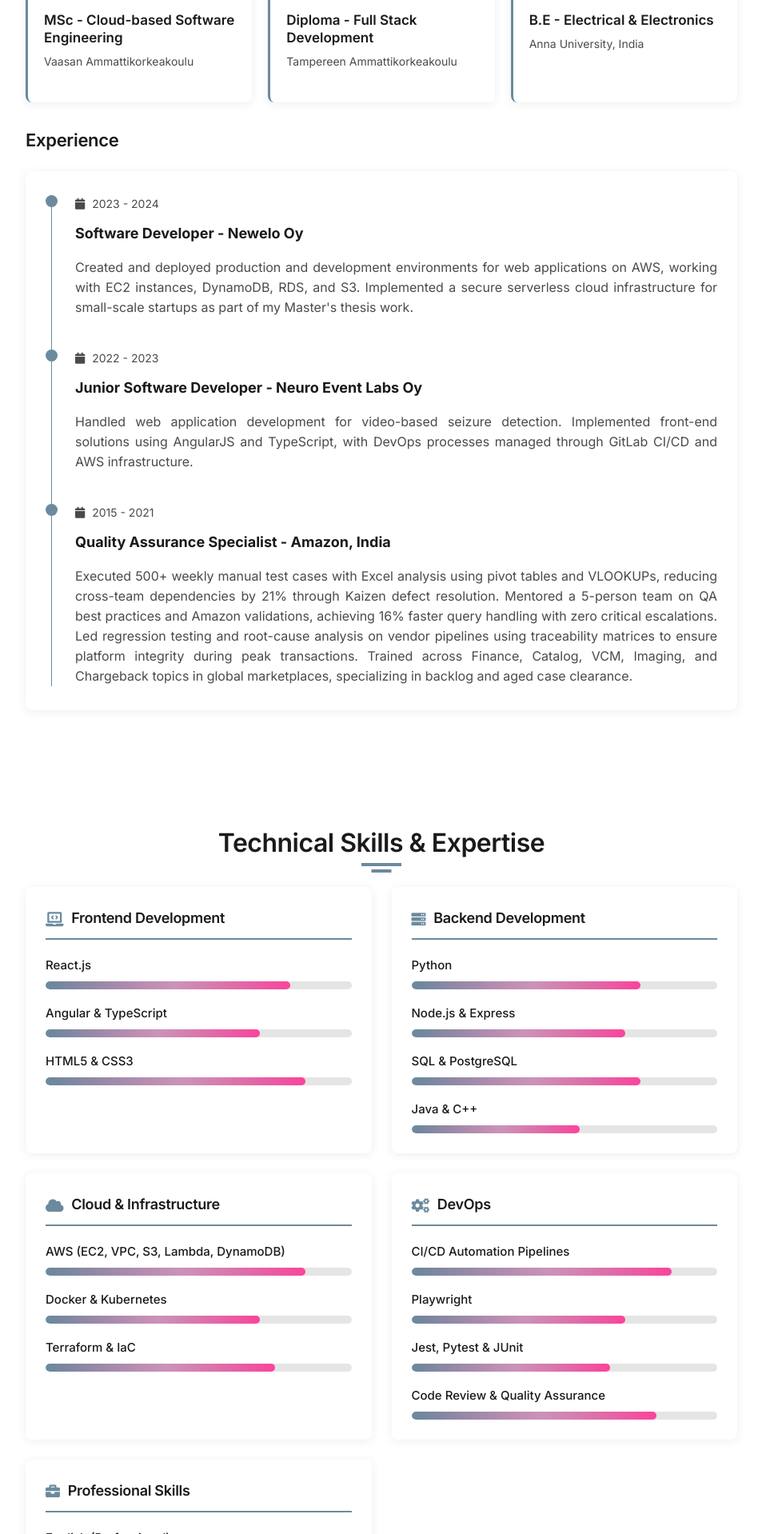
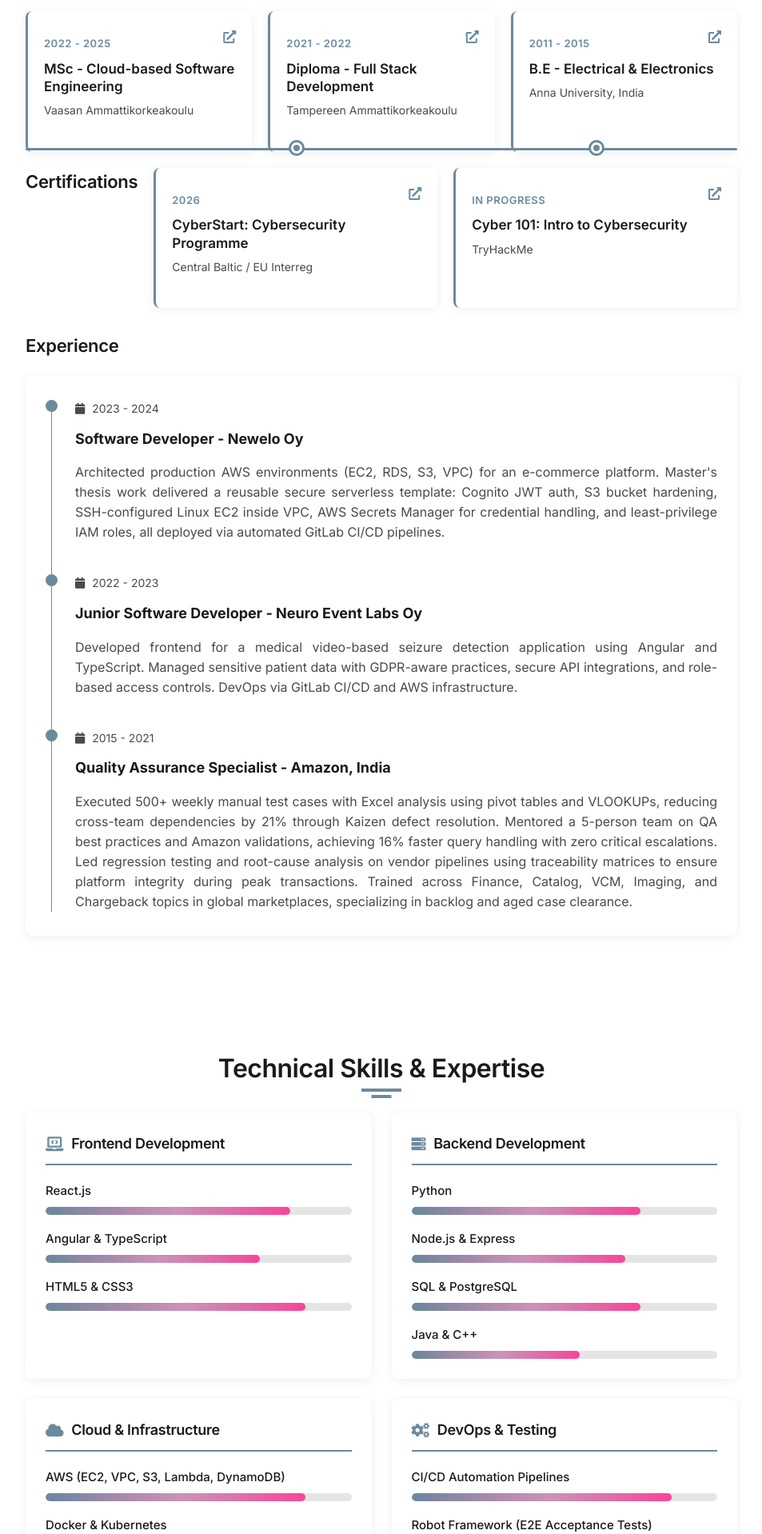
Before and after one commit to spavythra/myportfolio, a PHP site: page / in a window 1280 px wide. Shown: the part 1764-3682 px from the top of the page at 80% size, without its empty margins (38-991 px from the left). Run offline with PHP 8.4, Linux system fonts and the light colour scheme.

Commit message:
feat: add cybersecurity skills, certs, Robot Framework; fix tag spacing

```diff
--- a/css/style.css
+++ b/css/style.css
@@ -1157,6 +1157,7 @@ h3.my-profession
     border-radius: 20px;
     font-size: 11px;
     font-weight: 600;
+    letter-spacing: normal;
     backdrop-filter: blur(10px);
     box-shadow: 0 2px 8px rgba(0, 0, 0, 0.15);
     white-space: nowrap;
--- a/index.html
+++ b/index.html
@@ -4,7 +4,7 @@
   <meta charset="UTF-8">
   <meta http-equiv="X-UA-Compatible" content="IE=edge">
   <meta name="viewport" content="width=device-width, initial-scale=1.0">
-  <title>Pavithra Subramaniyam | Full-Stack Developer</title>
+  <title>Pavithra Subramaniyam | Full-Stack & Security-Aware Developer</title>
 
   <!-- ===== CSS Files ===== -->
   <link rel="stylesheet" href="css/style.css">
@@ -49,7 +49,7 @@
             <div class="home-info padd-15">
               <h3 class="hello">Hello, my name is <span class="name">Pavithra Subramaniyam</span></h3>
               <h3 class="my-profession">I'm a <span class="typing"></span></h3>
-              <p>I'm a Full-Stack Developer with Cloud/DevOps expertise, actively seeking Full-Stack Developer and Software Developer positions.</p>
+              <p>Full-Stack Developer with Cloud/DevOps and security experience, actively seeking Full-Stack, Software Developer, and Cybersecurity roles.</p>
               <div class="row">
                 <div class="buttons padd-15">
               <a href="https://raw.githubusercontent.com/spavythra/CV/main/Pavithra_CV.pdf" target="_blank" class="btn">Download CV <i style="color: white;display: inline-block;margin-left: 8px;" class="fas fa-external-link-alt"></i></a>
@@ -127,10 +127,10 @@
             <div class="about-content padd-15">
               <div class="row">
                 <div class="about-text padd-15">
-                  <h3>I'm Pavithra, <span>Full-Stack Developer & Cloud Engineer</span></h3>
-                  <p>MSc in Cloud-based Software Engineering (2025). I build and ship production-grade software across the full stack — React, Next.js, Node.js, TypeScript, Python, and AWS — from real-time IoT dashboards to serverless cloud infrastructure to zero-dependency web apps.
+                  <h3>I'm Pavithra, <span>Full-Stack Developer & Security-Aware Engineer</span></h3>
+                  <p>MSc in Cloud-based Software Engineering (2025). I build and ship production-grade software across the full stack: React, Next.js, Node.js, TypeScript, Python, and AWS, from real-time IoT dashboards to secure serverless infrastructure to zero-dependency web apps.
                     <br><br>
-                    At Newelo Oy, architected secure serverless infrastructure and deployed production AWS environments for e-commerce platforms. At Neuro Event Labs, developed a video-based seizure detection application with Angular, TypeScript, and GitLab CI/CD. Eight years in tech, with a foundation in data-driven QA at Amazon that still informs how I think about correctness and edge cases.
+                    Security runs through my work. My Master's thesis built a production-grade secure serverless system: Cognito JWT auth, S3 hardening, SSH-configured Linux EC2 in a VPC, AWS Secrets Manager, and least-privilege IAM, all automated through GitLab CI/CD. At Neuro Event Labs I handled sensitive patient data with GDPR-aware access controls. I hold a CyberStart certification (Central Baltic / EU Interreg) and am working through TryHackMe's Cyber 101 path, actively targeting security engineering roles alongside full-stack development.
                   </p>
                 </div>
               </div>
@@ -171,6 +171,21 @@
                     </div>
 
                   </div>
+                  <div class="education-cards" style="margin-top:20px;">
+                    <h3 class="title" style="margin-bottom:12px;">Certifications</h3>
+                    <div class="education-card">
+                      <div class="edu-year">2026</div>
+                      <h4 class="edu-degree">CyberStart: Cybersecurity Programme</h4>
+                      <p class="edu-institute">Central Baltic / EU Interreg</p>
+                      <a href="https://cyberstart-project.com/courses/cyberstart/" target="_blank" class="edu-link"><i class="fas fa-external-link-alt"></i></a>
+                    </div>
+                    <div class="education-card">
+                      <div class="edu-year">In Progress</div>
+                      <h4 class="edu-degree">Cyber 101: Intro to Cybersecurity</h4>
+                      <p class="edu-institute">TryHackMe</p>
+                      <a href="https://tryhackme.com" target="_blank" class="edu-link"><i class="fas fa-external-link-alt"></i></a>
+                    </div>
+                  </div>
                 </div>
                 <div class="experience padd-15">
                   <h3 class="title">Experience</h3>
@@ -184,7 +199,7 @@
                             <i class="fa fa-calendar"></i> 2023 - 2024
                           </h3>
                           <h4 class="timeline-title">Software Developer - Newelo Oy</h4>
-                          <p class="timeline-text">Created and deployed production and development environments for web applications on AWS, working with EC2 instances, DynamoDB, RDS, and S3. Implemented a secure serverless cloud infrastructure for small-scale startups as part of my Master's thesis work.</p>
+                          <p class="timeline-text">Architected production AWS environments (EC2, RDS, S3, VPC) for an e-commerce platform. Master's thesis work delivered a reusable secure serverless template: Cognito JWT auth, S3 bucket hardening, SSH-configured Linux EC2 inside VPC, AWS Secrets Manager for credential handling, and least-privilege IAM roles, all deployed via automated GitLab CI/CD pipelines.</p>
                         </div>
 
                         <!-- ===== timeline item ===== -->
@@ -194,7 +209,7 @@
                             <i class="fa fa-calendar"></i> 2022 - 2023
                           </h3>
                           <h4 class="timeline-title">Junior Software Developer - Neuro Event Labs Oy</h4>
-                          <p class="timeline-text">Handled web application development for video-based seizure detection. Implemented front-end solutions using AngularJS and TypeScript, with DevOps processes managed through GitLab CI/CD and AWS infrastructure.</p>
+                          <p class="timeline-text">Developed frontend for a medical video-based seizure detection application using Angular and TypeScript. Managed sensitive patient data with GDPR-aware practices, secure API integrations, and role-based access controls. DevOps via GitLab CI/CD and AWS infrastructure.</p>
                         </div>
                         <!-- ===== timeline item ===== -->
                         <div class="timeline-item">
@@ -334,7 +349,7 @@
 
             <!-- CI/CD, DevOps & Testing -->
             <div class="skill-category">
-              <h3 class="category-title"><i class="fas fa-cogs"></i> DevOps</h3>
+              <h3 class="category-title"><i class="fas fa-cogs"></i> DevOps & Testing</h3>
               <div class="skills-list">
                 <div class="skill-item" data-percent="85">
                   <div class="skill-info">
@@ -346,7 +361,15 @@
                 </div>
                 <div class="skill-item" data-percent="70">
                   <div class="skill-info">
-                    <span class="skill-name">Playwright</span>
+                    <span class="skill-name">Robot Framework (E2E Acceptance Tests)</span>
+                  </div>
+                  <div class="skill-bar">
+                    <div class="skill-progress"></div>
+                  </div>
+                </div>
+                <div class="skill-item" data-percent="70">
+                  <div class="skill-info">
+                    <span class="skill-name">Playwright (Visual Regression)</span>
                   </div>
                   <div class="skill-bar">
                     <div class="skill-progress"></div>
@@ -360,9 +383,40 @@
                     <div class="skill-progress"></div>
                   </div>
                 </div>
-                <div class="skill-item" data-percent="80">
+              </div>
+            </div>
+
+            <!-- Security -->
+            <div class="skill-category">
+              <h3 class="category-title"><i class="fas fa-shield-alt"></i> Security</h3>
+              <div class="skills-list">
+                <div class="skill-item" data-percent="75">
                   <div class="skill-info">
-                    <span class="skill-name">Code Review & Quality Assurance</span>
+                    <span class="skill-name">AWS Cognito JWT Authentication</span>
+                  </div>
+                  <div class="skill-bar">
+                    <div class="skill-progress"></div>
+                  </div>
+                </div>
+                <div class="skill-item" data-percent="75">
+                  <div class="skill-info">
+                    <span class="skill-name">VPC, SSH & Linux Server Hardening</span>
+                  </div>
+                  <div class="skill-bar">
+                    <div class="skill-progress"></div>
+                  </div>
+                </div>
+                <div class="skill-item" data-percent="70">
+                  <div class="skill-info">
+                    <span class="skill-name">AWS Secrets Manager & IAM Least Privilege</span>
+                  </div>
+                  <div class="skill-bar">
+                    <div class="skill-progress"></div>
+                  </div>
+                </div>
+                <div class="skill-item" data-percent="65">
+                  <div class="skill-info">
+                    <span class="skill-name">S3 Bucket Hardening & Encryption</span>
                   </div>
                   <div class="skill-bar">
                     <div class="skill-progress"></div>
@@ -532,14 +586,15 @@
                     <div class="project-image">
                       <img src="img/serverless.png" alt="Serverless Infrastructure">
                       <div class="project-overlay">
-                        <span class="project-tag">AWS</span>
-                        <span class="project-tag">Serverless</span>
-                        <span class="project-tag">Cloud</span>
+                        <span class="project-tag">AWS Cognito</span>
+                        <span class="project-tag">VPC / SSH</span>
+                        <span class="project-tag">Secrets Manager</span>
+                        <span class="project-tag">Serverless IaC</span>
                       </div>
                     </div>
                     <div class="project-content">
                       <h3 class="project-title">Serverless Cloud Infrastructure</h3>
-                      <p class="project-description">Secure, cost-effective serverless cloud infrastructure template for small scale startups. Features AWS integration, testing, and automated deployments.</p>
+                      <p class="project-description">MSc thesis: a secure, reusable serverless infrastructure for startups on AWS. Implemented Cognito JWT authentication across all API routes, S3 bucket policy hardening (public access blocked), VPC with SSH-configured Linux EC2, AWS Secrets Manager for credential storage, IAM least-privilege roles, and automated GitLab CI/CD pipelines. Deployed via Serverless Framework as reusable IaC.</p>
                       <div class="project-footer">
                         <a href="https://www.theseus.fi/handle/10024/884354" target="_blank" class="project-link">
                           <i class="fas fa-file-alt"></i> Publication
@@ -563,7 +618,7 @@
                     </div>
                     <div class="project-content">
                       <h3 class="project-title">ClearNest - Family Management App</h3>
-                      <p class="project-description">Household management web app built with Next.js 15, React 19, and TypeScript. Kanban task board, habit streak tracking, shared shopping list, meal planner, and inventory management. Dual test layer — Jest unit tests + Robot Framework E2E acceptance tests (auth, Kanban, shopping). Real-time sync via Supabase, Google OAuth, deployed on Vercel.</p>
+                      <p class="project-description">Household management web app built with Next.js 15, React 19, and TypeScript. Kanban task board, habit streak tracking, shared shopping list, meal planner, and inventory management. Dual test layer: Jest unit tests + Robot Framework E2E acceptance tests (auth, Kanban, shopping). Real-time sync via Supabase, Google OAuth, deployed on Vercel.</p>
                       <div class="project-footer">
                         <a href="https://clear-nest.vercel.app" target="_blank" class="project-link">
                           <i class="fas fa-external-link-alt"></i> Live Demo
@@ -598,7 +653,6 @@
                         <a href="https://github.com/spavythra/digit_identification_app" target="_blank" class="project-link">
                           <i class="fab fa-github"></i> GitHub
                         </a>
-                        <span class="project-type">ML + Full Stack</span>
                       </div>
                     </div>
                 </div>
@@ -625,7 +679,6 @@
                         <a href="https://github.com/spavythra/sportsclub" target="_blank" class="project-link">
                           <i class="fab fa-github"></i> GitHub
                         </a>
-                        <span class="project-type">Sports / React</span>
                       </div>
                     </div>
                 </div>
@@ -644,7 +697,7 @@
                       </div>
                     </div>
                     <div class="project-content">
-                      <h3 class="project-title">DheeInvites — Event Invite Template</h3>
+                      <h3 class="project-title">DheeInvites</h3>
                       <p class="project-description">Zero-dependency, config-driven digital invite shipped as a single HTML file. Features a Finnish midsummer forest theme, inline SVG artwork, CSS animation system, Finnish ↔ English language toggle, runtime config injection via <code>event.config.js</code>, and a Playwright visual regression suite. Deployed on Vercel.</p>
                       <div class="project-footer">
                         <a href="https://meet-two-year-dhrithi.vercel.app/" target="_blank" class="project-link">
@@ -653,7 +706,6 @@
                         <a href="https://github.com/spavythra/DheeInvites" target="_blank" class="project-link">
                           <i class="fab fa-github"></i> GitHub
                         </a>
-                        <span class="project-type">Invite Template</span>
                       </div>
                     </div>
                 </div>
--- a/js/script.js
+++ b/js/script.js
@@ -1,6 +1,6 @@
 /* ============================== typing animation ============================ */
 var typed = new Typed(".typing",{
-    strings:["Full-Stack Developer", "Cloud/DevOps Engineer", "AWS Solutions Builder"],
+    strings:["Full-Stack Developer", "Cloud/DevOps Engineer", "Security-Aware Developer", "AWS Solutions Builder"],
     typeSpeed:100,
     BackSpeed:60,
     loop:true
```
